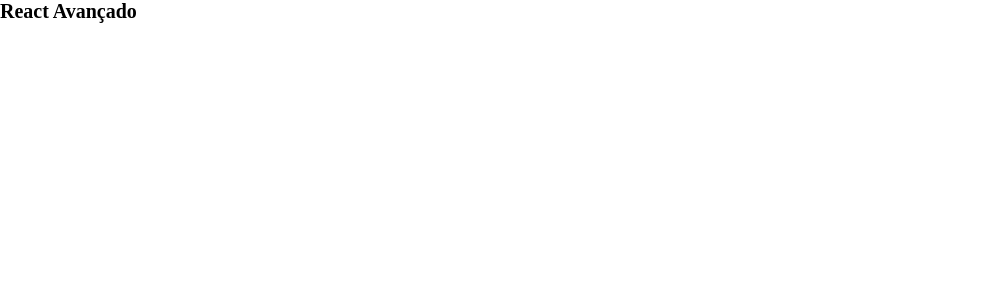
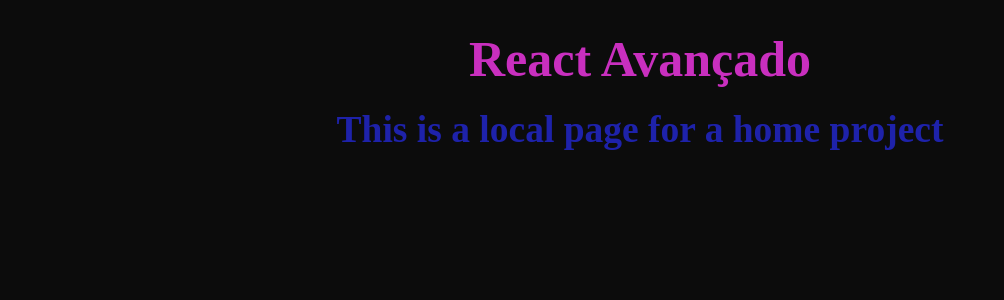
Before and after one commit to Kreutz56/HeadlessNext, a Next.js app: page / in a window 1280 px wide. Shown: the top 300 px of the page, without its empty margins (0-1004 px from the left). Built offline with nearby package versions, Linux system fonts and the light colour scheme.

Commit message:
feat: homepage styles

```diff
--- a/src/component/Main/index.tsx
+++ b/src/component/Main/index.tsx
@@ -1,5 +1,8 @@
+import * as S from './styles'
+
 export const Main = () => (
-  <div>
-    <h1>React Avançado</h1>
-  </div>
+  <S.Wrapper>
+    <S.Title>React Avançado</S.Title>
+    <S.Description>This is a local page for a home project</S.Description>
+  </S.Wrapper>
 )
--- /dev/null
+++ b/src/component/Main/styles.ts
@@ -0,0 +1,24 @@
+import styled from 'styled-components'
+
+export const Wrapper = styled.main`
+  background-color: #0c0c0c;
+  font-size: 2.5rem;
+  text-align: center;
+  display: flex;
+  flex-direction: column;
+  gap: 2rem;
+  color: #831187;
+  width: 100%;
+  height: 100%;
+  padding-top: 3rem;
+  -webkit-font-smoothing: antialiased;
+`
+
+export const Title = styled.h1`
+  font-weight: bold;
+  color: #c92fbf;
+`
+
+export const Description = styled.h2`
+  color: #1e22aa;
+`
```
